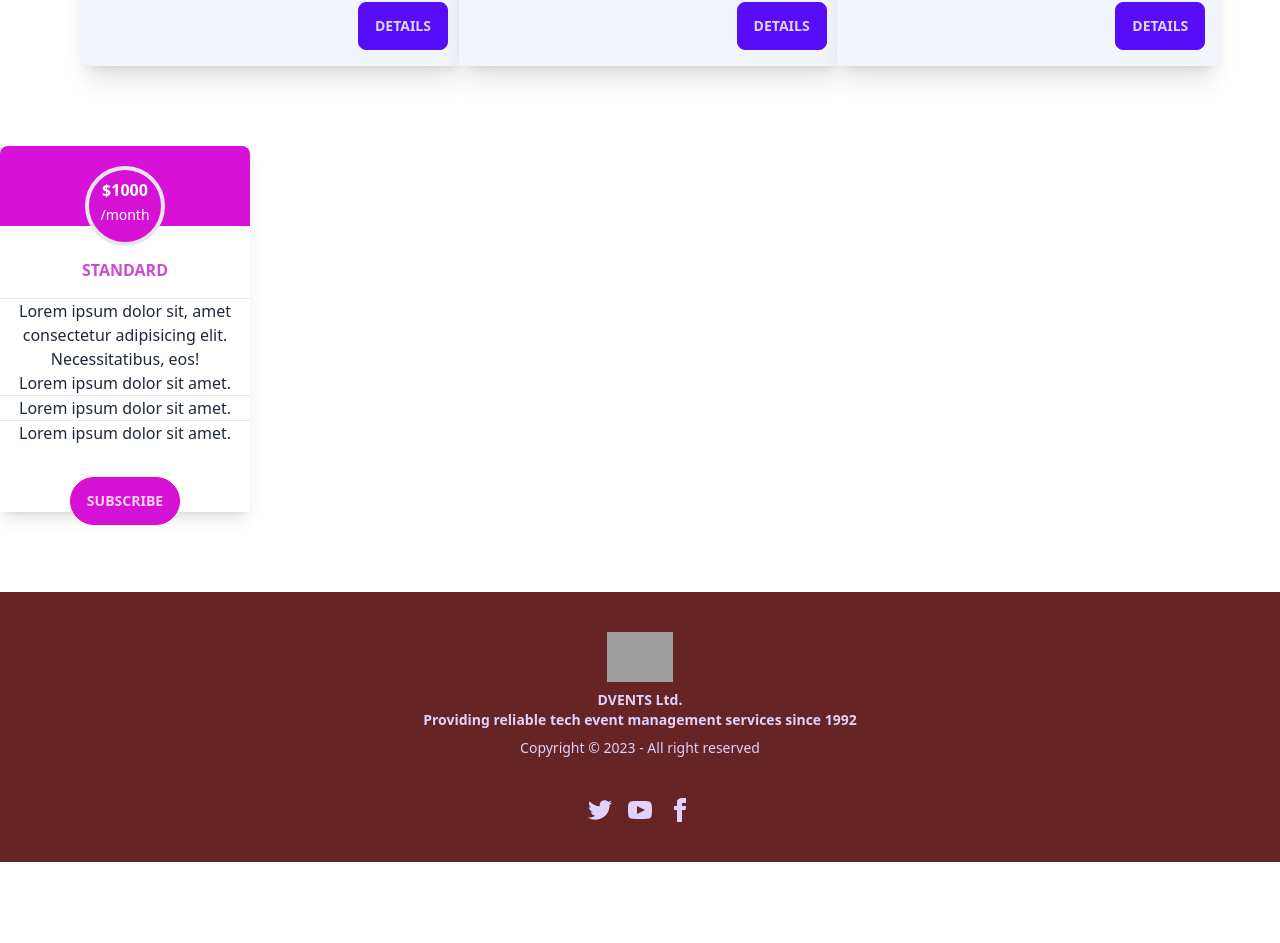
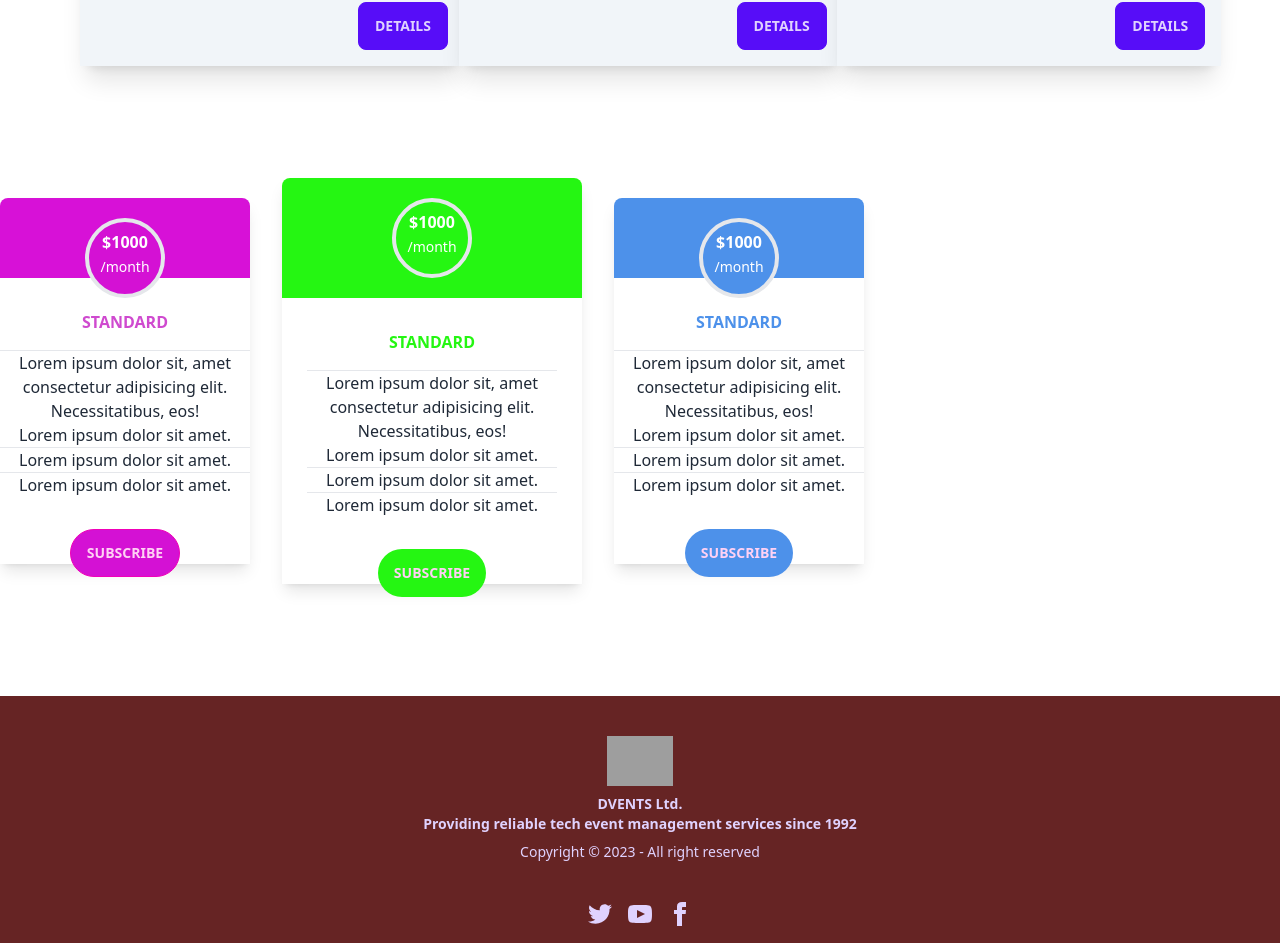
Before and after one commit to ahmisrafil/devents-project, a React (Vite) app: page / in a window 1280 px wide. Shown: the part 1779-2722 px from the top of the page. Before the commit the page ends 2641 px from the top, so only its background shows below. Built offline with nearby package versions, Linux system fonts and the light colour scheme; grey boxes are pictures that could not be loaded.

Commit message:
subscription section added

```diff
--- a/src/components/Subscription/Subscription.jsx
+++ b/src/components/Subscription/Subscription.jsx
@@ -2,7 +2,8 @@
 
 const Subscription = () => {
     return (
-        <div className="my-20 flex flex-col items-center shadow-lg w-[250px]">
+        <div className="flex flex-col items-center mx-auto lg:flex-row my-20">
+            <div className=" flex flex-col items-center shadow-lg w-[250px]">
                 <div className="bg-[rgb(215,17,215)]  h-[80px] w-[250px] rounded-t-lg">
                 </div>
                 <div className="rounded-full border-4 bg-[hsl(300,85%,45%)] text-center h-[80px] w-[80px] absolute mt-5 ">
@@ -13,7 +14,7 @@ const Subscription = () => {
                 <div className=" w-[250px] text-center my-8">
                     <h3 className="font-bold text-[hsl(300,58%,55%)] mb-4">STANDARD</h3><hr />
                     <p>Lorem ipsum dolor sit, amet consectetur adipisicing elit. Necessitatibus, eos!</p>
-                <h5>Lorem ipsum dolor sit amet.</h5><hr />
+                    <h5 >Lorem ipsum dolor sit amet.</h5><hr />
                     <h5>Lorem ipsum dolor sit amet.</h5><hr />
                     <h5>Lorem ipsum dolor sit amet.</h5>
                 </div>
@@ -21,6 +22,49 @@ const Subscription = () => {
                     <button className="btn btn-secondary  bg-[hsl(300,85%,45%)] -mb-4 rounded-full">Subscribe</button>
                 </div>
             </div>
+        {/* second card */}
+
+            <div className="my-8 mx-8 flex flex-col items-center shadow-lg w-[250px] lg:w-[300px]">
+                <div className="bg-[rgb(37,246,18)]  h-[80px] lg:h-[120px] w-[250px] lg:w-[300px] rounded-t-lg">
+                </div>
+                <div className="rounded-full border-4 bg-[rgb(37,246,18)] text-center h-[80px] w-[80px] absolute mt-5 ">
+                    <h2 className="p-2 font-semibold text-white ">$1000 <br />
+                        <span className="text-sm font-normal -mt-10">/month</span>
+                    </h2>
+                </div>
+                <div className=" w-[250px] text-center my-8">
+                    <h3 className="font-bold text-[rgb(37,246,18)] mb-4">STANDARD</h3><hr />
+                    <p>Lorem ipsum dolor sit, amet consectetur adipisicing elit. Necessitatibus, eos!</p>
+                    <h5 >Lorem ipsum dolor sit amet.</h5><hr />
+                    <h5>Lorem ipsum dolor sit amet.</h5><hr />
+                    <h5>Lorem ipsum dolor sit amet.</h5>
+                </div>
+                <div>
+                    <button className="btn btn-secondary border-none  bg-[rgb(37,246,18)] -mb-4 rounded-full">Subscribe</button>
+                </div>
+            </div>
+        {/* third card */}
+
+            <div className="my-8 flex flex-col items-center shadow-lg w-[250px]">
+                <div className="bg-[rgb(77,145,234)]  h-[80px] w-[250px] rounded-t-lg">
+                </div>
+                <div className="rounded-full border-4 bg-[rgb(77,145,234)] text-center h-[80px] w-[80px] absolute mt-5 ">
+                    <h2 className="p-2 font-semibold text-white ">$1000 <br />
+                        <span className="text-sm font-normal -mt-10">/month</span>
+                    </h2>
+                </div>
+                <div className=" w-[250px] text-center my-8">
+                    <h3 className="font-bold text-[rgb(77,145,234)] mb-4">STANDARD</h3><hr />
+                    <p>Lorem ipsum dolor sit, amet consectetur adipisicing elit. Necessitatibus, eos!</p>
+                    <h5 >Lorem ipsum dolor sit amet.</h5><hr />
+                    <h5>Lorem ipsum dolor sit amet.</h5><hr />
+                    <h5>Lorem ipsum dolor sit amet.</h5>
+                </div>
+                <div>
+                    <button className="btn btn-secondary  bg-[rgb(77,145,234)] -mb-4 rounded-full border-none">Subscribe</button>
+                </div>
+            </div>
+        </div>
     );
 };
 
```
Lines whose indentation alone changed are shown as unchanged.
